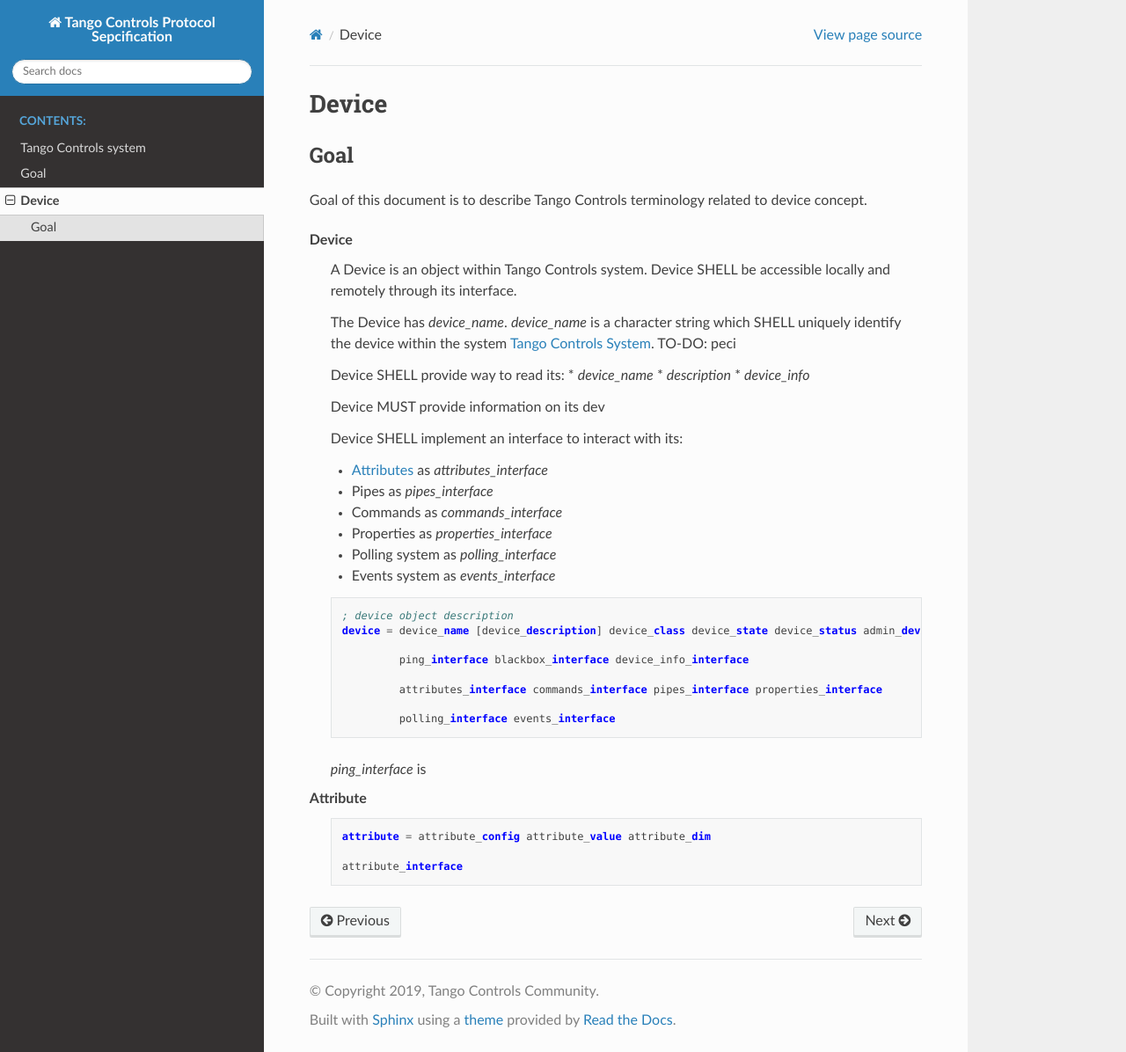
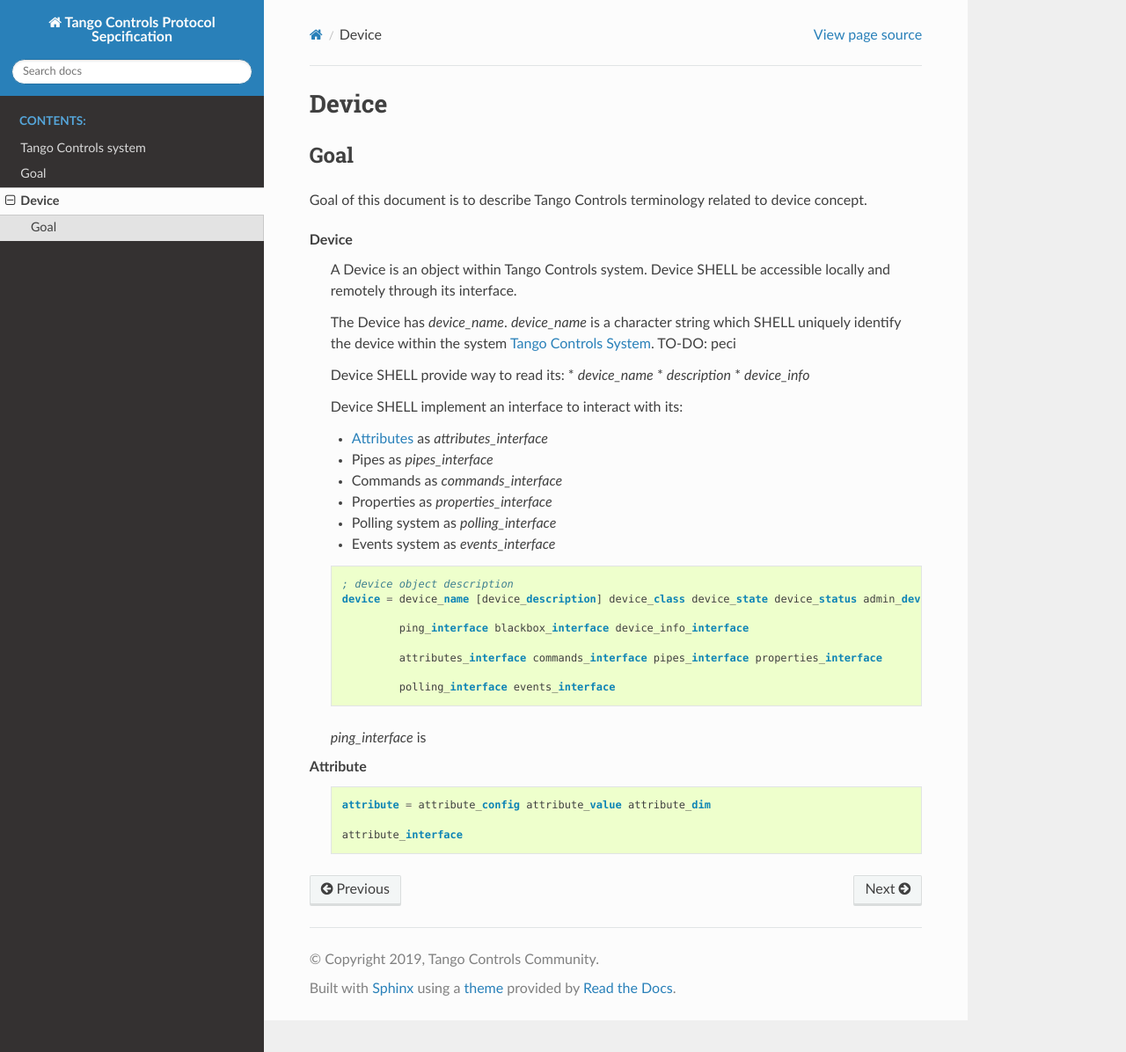
Before and after one commit to andygotz/tango-protocol-spec, a Sphinx documentation site: the page built from source/device.rst, in a window 1280 px wide and 1196 px high. Shown: the whole window at 88% size. Built offline with Sphinx 7.4.7 and the Read the Docs theme 2.0.0, drawn with Linux system fonts in a browser that asks for light colours.

Commit message:
Putting the first content...

```diff
--- a/source/conf.py
+++ b/source/conf.py
@@ -71,7 +71,7 @@
 exclude_patterns = []
 
 # The name of the Pygments (syntax highlighting) style to use.
-pygments_style = None
+pygments_style = 'sphinx'
 
 
 # -- Options for HTML output -------------------------------------------------
--- a/source/device.rst
+++ b/source/device.rst
@@ -23,7 +23,6 @@
        * `description`
        * `device_info`
 
-       Device MUST provide information on its dev
 
        Device SHELL implement an interface to interact with its:
 
```
